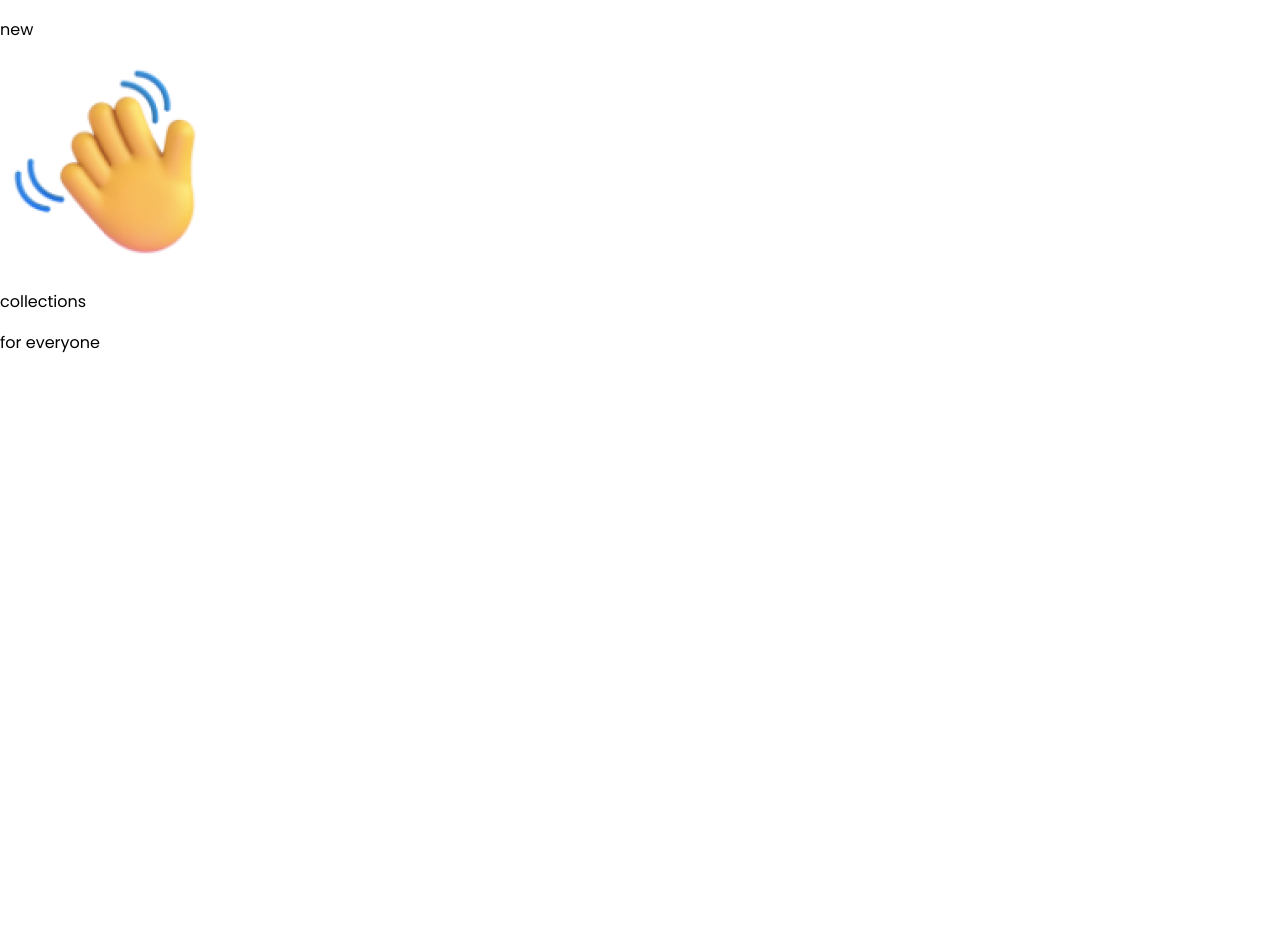
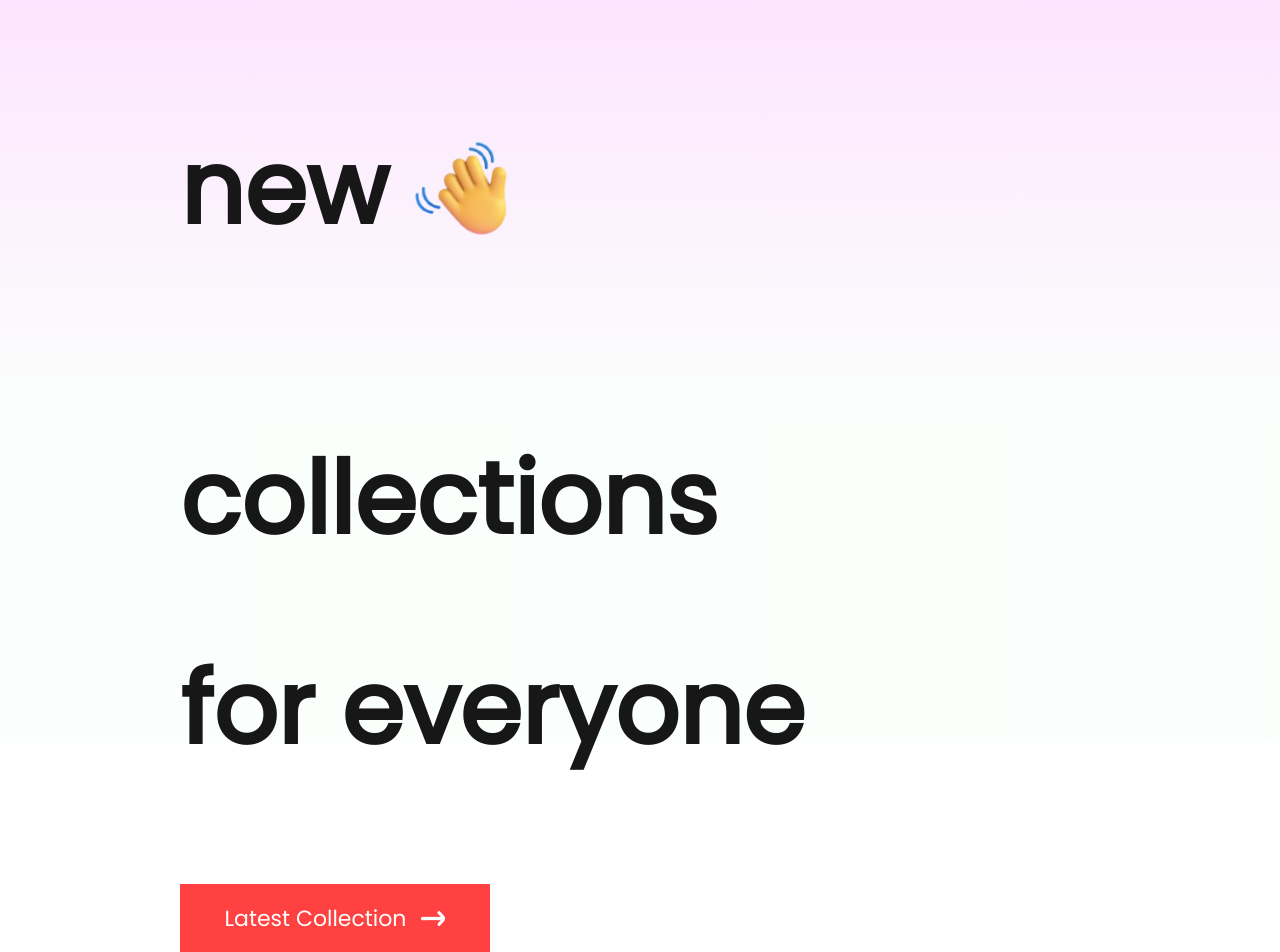
Before and after one commit to Sontara444/E-Commerce-Shopping, a React (Create React App) app: page / in a window 1280 px wide. Shown: the part 140-1092 px from the top of the page. Before the commit the page ends 800 px from the top, so only its background shows below. Built offline with nearby package versions, Linux system fonts and the light colour scheme.

Commit message:
hero section

```diff
--- a/src/Components/Hero/Hero.css
+++ b/src/Components/Hero/Hero.css
@@ -0,0 +1,43 @@
+.hero{
+    height: 100vh;
+    background: linear-gradient(180deg, #fde1ff, #e1ffea22 60%);
+}
+.hero-left{
+    flex: 1;
+    display: flex;
+    flex-direction: column;
+    justify-content: center;
+    gap: 20px;
+    padding-left: 180px;
+    line-height: 1.1;
+}
+.hero-left h2{
+    color: #090909;
+    font-size: 26px;
+    font-weight: 600;
+}
+.hero-left p{
+    color: #171717;
+    font-size: 100px;
+    font-weight: 700;
+}
+.hero-hand-icon{
+    display: flex;
+    align-items: center;
+    gap: 20px;
+}
+.hero-hand-icon img{
+    width: 105px;
+}
+.hero-latest-btn{
+    display: flex;
+    align-items: center;
+    justify-content: center;
+    gap: 15px;
+    width: 310px;
+    height: 70px;
+    background: #ff4141;
+    color: white;
+    font-size: 22px;
+    font-weight: 500;
+}
--- a/src/Components/Hero/Hero.jsx
+++ b/src/Components/Hero/Hero.jsx
@@ -1,13 +1,15 @@
 import React from 'react'
 import './Hero.css'
 import hand_icon from '../Assets/hand_icon.png'
+import arrow_icon from '../Assets/arrow.png'
+import hero_image from '../Assets/hero_image.png'
 
 const Hero = () => {
   return (
     <div className='hero'>
         <div className="hero-left">
             <h2>NEW ARRIVALS ONLY</h2>
-        </div>
+
         <div>
             <div className="hero-hand-icon">
                 <p>new</p>
@@ -16,8 +18,14 @@ const Hero = () => {
             <p>collections</p>
             <p>for everyone</p>
         </div>
-
-        <div className="hero-right"></div>
+        <div className="hero-latest-btn">
+          <div>Latest Collection</div>
+          <img src={arrow_icon} alt="" />
+        </div>
+        </div>
+        <div className="hero-right">
+          <img src={hero_image} alt="" />
+        </div>
 
     </div>
   )
```
